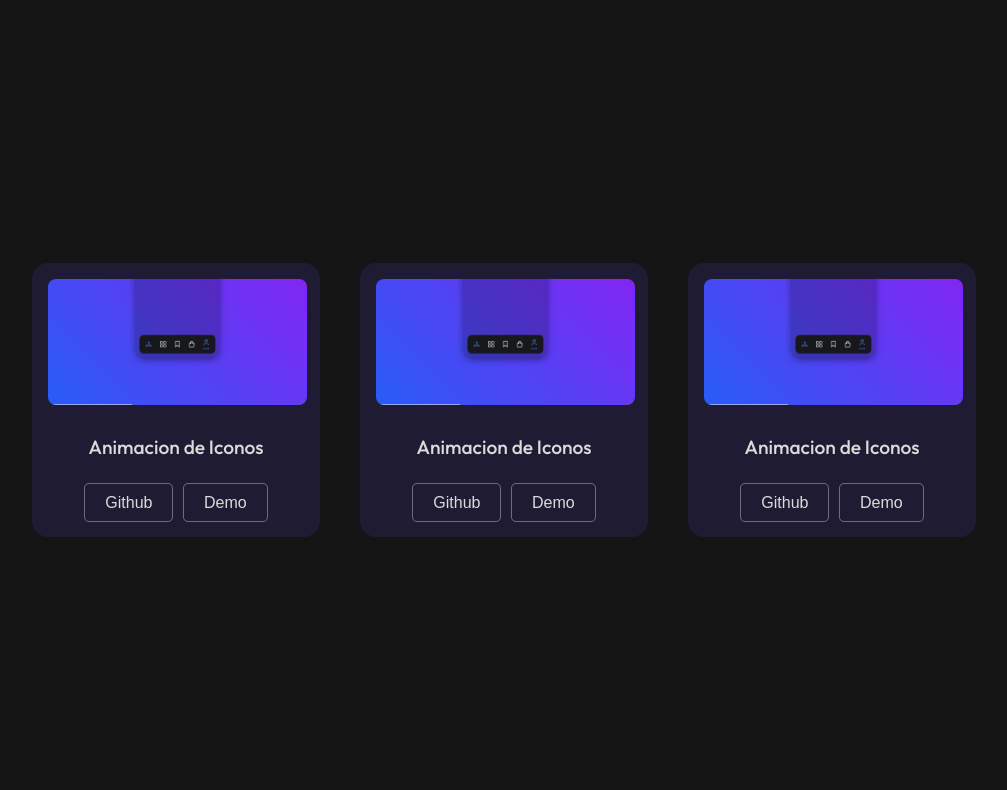
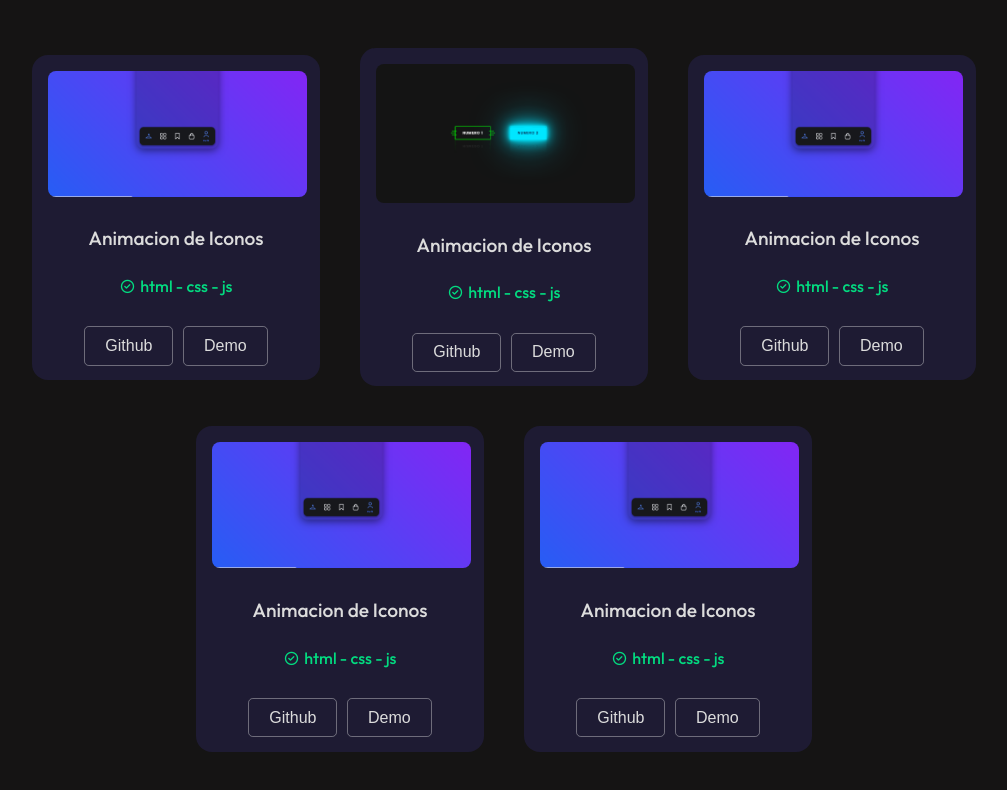
Before and after one commit to Jinder2050/Trucos-Frontend, a plain HTML site: page main.html in a window 1280 px wide. Shown: the whole page, without its empty margins (136-1143 px from the left). Drawn offline with nearby package versions, Linux system fonts and the light colour scheme; a web font is replaced by a local one.

Commit message:
Add langs

```diff
--- a/css/main.css
+++ b/css/main.css
@@ -54,6 +54,16 @@ body {
     color: gainsboro;
 }
 
+.languajes {
+    display: flex;
+    justify-content: center;
+    align-items: center;
+    color: #03DB80;
+}
+.languajes p {
+    margin-left:0.3rem;
+}
+
 .buttons {
     display: flex;
     justify-content: center;
--- a/main.html
+++ b/main.html
@@ -6,33 +6,82 @@
     <meta name="viewport" content="width=device-width, initial-scale=1.0">
     <title>Componentes Frontend</title>
     <link rel="stylesheet" href="css/main.css">
+
+    <!-- UNICONS -->
+    <link rel="stylesheet" href="https://unicons.iconscout.com/release/v4.0.0/css/line.css">
 </head>
 <body>
     <div class="container">
         <div class="card trick__1">
             <img src="01.Animacion de iconos/Ejemplo/ejemplo.png" alt="Animacion de iconos" class="card__img">
             <span>Animacion de Iconos</span>
+            <div class="languajes">
+                <i class="uil uil-check-circle"></i>
+                <p>html - css - js</p>
+            </div>
+            <div class="buttons">
+                <button><a href="">Github</a></button>
+                <button><a href="01.Animacion de iconos/index.html">Demo</a></button>
+            </div>
+        </div>
+
+
+        <div class="card trick__2">
+            <img src="02.Efecto hover-fuerte/Ejemplo/Ejemplo.png" alt="Animacion de iconos" class="card__img">
+            <span>Animacion de Iconos</span>
+            <div class="languajes">
+                <i class="uil uil-check-circle"></i>
+                <p>html - css - js</p>
+            </div>
             <div class="buttons">
                 <button><a href="">Github</a></button>
                 <button><a href="">Demo</a></button>
             </div>
         </div>
+
+
         <div class="card trick__1">
             <img src="01.Animacion de iconos/Ejemplo/ejemplo.png" alt="Animacion de iconos" class="card__img">
             <span>Animacion de Iconos</span>
+            <div class="languajes">
+                <i class="uil uil-check-circle"></i>
+                <p>html - css - js</p>
+            </div>
             <div class="buttons">
                 <button><a href="">Github</a></button>
                 <button><a href="">Demo</a></button>
             </div>
         </div>
+
+
         <div class="card trick__1">
             <img src="01.Animacion de iconos/Ejemplo/ejemplo.png" alt="Animacion de iconos" class="card__img">
             <span>Animacion de Iconos</span>
+            <div class="languajes">
+                <i class="uil uil-check-circle"></i>
+                <p>html - css - js</p>
+            </div>
             <div class="buttons">
                 <button><a href="">Github</a></button>
                 <button><a href="">Demo</a></button>
             </div>
         </div>
+
+
+        <div class="card trick__1">
+            <img src="01.Animacion de iconos/Ejemplo/ejemplo.png" alt="Animacion de iconos" class="card__img">
+            <span>Animacion de Iconos</span>
+            <div class="languajes">
+                <i class="uil uil-check-circle"></i>
+                <p>html - css - js</p>
+            </div>
+            <div class="buttons">
+                <button><a href="">Github</a></button>
+                <button><a href="">Demo</a></button>
+            </div>
+        </div>
+
+
     </div>
 </body>
 </html>
```
